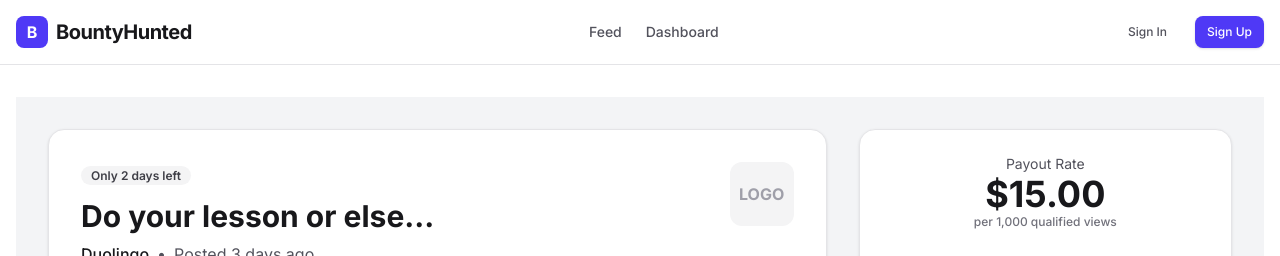
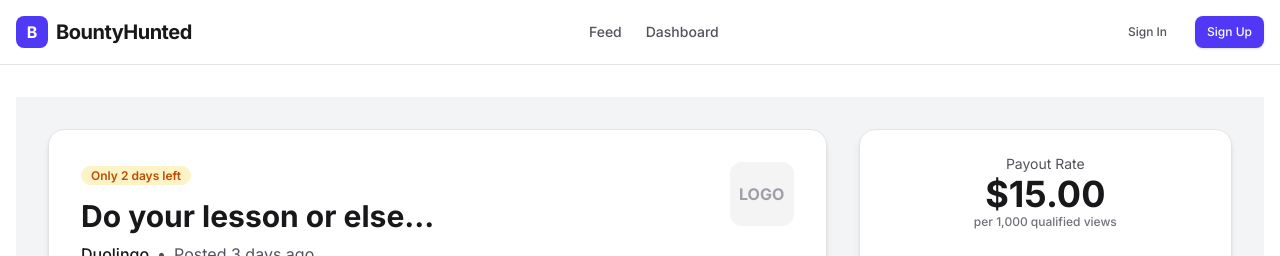
Before and after one commit to VeinDevTtv/ugcbounty, a Next.js app in the folder ugc-platform/: page /1 in a window 1280 px wide. Shown: the top 256 px of the page. Built offline with nearby package versions, Linux system fonts and the light colour scheme; no server answers.

Commit message:
page.tsx

```diff
--- a/ugc-platform/src/app/[id]/page.tsx
+++ b/ugc-platform/src/app/[id]/page.tsx
@@ -11,7 +11,7 @@ export default function BountyDetails({ params }: { params: { id: string } }) {
     const [isModalOpen, setModalOpen] = useState(false);
     const [showToast, setShowToast] = useState(false);
 
-    // --- DUOLINGO CAMPAIGN DATA (UNCHANGED from previous response) ---
+    // --- DUOLINGO CAMPAIGN DATA ---
     const campaign = {
         title: "Do your lesson or else...",
         brand: "Duolingo",
@@ -36,15 +36,15 @@ export default function BountyDetails({ params }: { params: { id: string } }) {
     };
 
     return (
-        // Setting a brighter background for the whole page (e.g., light gray)
+        // Bright background for the whole page
         <div className="grid grid-cols-1 gap-8 lg:grid-cols-3 bg-gray-100 p-8 min-h-screen">
             {/* Left Col: Content */}
             <div className="lg:col-span-2 space-y-8">
-                <div className="rounded-2xl border border-zinc-200 bg-white p-8 shadow-sm"> {/* Brighter background & shadow */}
+                <div className="rounded-2xl border border-zinc-200 bg-white p-8 shadow-md"> {/* Brighter background & shadow */}
                     <div className="flex items-start justify-between">
                         <div>
-                            {/* Bright badge color */}
-                            <Badge className="bg-orange-500 text-white">Only 2 days left</Badge>
+                            {/* FIX: Reverted to using supported 'variant' prop for the Badge */}
+                            <Badge variant="warning">Only 2 days left</Badge>
                             <h1 className="mt-3 text-3xl font-bold text-zinc-900">{campaign.title}</h1>
                             <div className="mt-2 flex items-center gap-2 text-zinc-600"> {/* Darker text for readability */}
                                 <span className="font-medium text-zinc-900">{campaign.brand}</span>
@@ -71,7 +71,7 @@ export default function BountyDetails({ params }: { params: { id: string } }) {
                         <ul className="space-y-2">
                             {campaign.requirements.map((req, i) => (
                                 <li key={i} className="flex items-start gap-3 text-zinc-700"> {/* Darker text */}
-                                    <CheckCircle className="h-5 w-5 shrink-0 text-emerald-500" /> {/* Brighter checkmark */}
+                                    <CheckCircle className="h-5 w-5 shrink-0 text-emerald-500" /> {/* Bright checkmark */}
                                     <span>{req}</span>
                                 </li>
                             ))}
@@ -82,7 +82,7 @@ export default function BountyDetails({ params }: { params: { id: string } }) {
 
             {/* Right Col: Action Sidebar */}
             <div className="space-y-6">
-                <div className="rounded-2xl border border-zinc-200 bg-white p-6 sticky top-24 shadow-sm"> {/* Brighter background & shadow */}
+                <div className="rounded-2xl border border-zinc-200 bg-white p-6 sticky top-24 shadow-md"> {/* Brighter background & shadow */}
                     <div className="mb-6 text-center">
                         <p className="text-sm text-zinc-600">Payout Rate</p>
                         <div className="text-4xl font-bold text-zinc-900">{campaign.payoutRate}</div>
```
